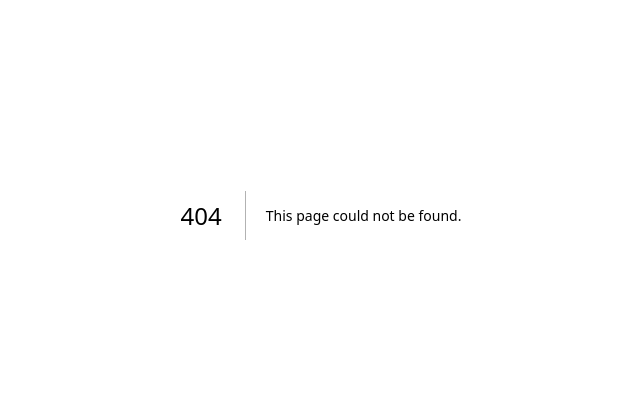
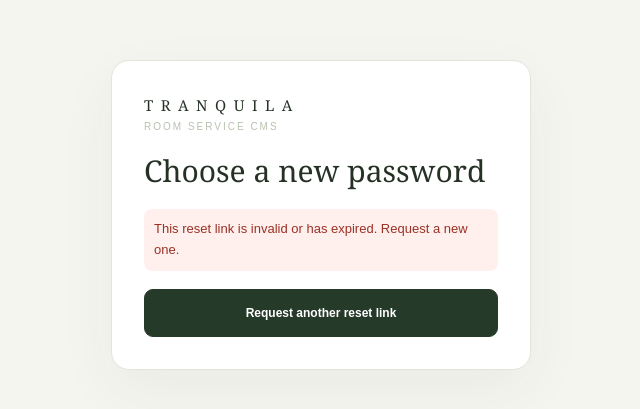
Before and after one commit to exorcist-coder/Tranquila-Menu-, a Next.js app in the folder Ambiiflora-Menu-main/: page /admin/reset-password in a window 1280 px wide. Before the commit this address had no page. Shown: the part 185-594 px from the top of the page, without its empty margins (319-959 px from the left). Built offline with nearby package versions, Linux system fonts and the light colour scheme.

Commit message:
Add Supabase staff password recovery flow

```diff
--- /dev/null
+++ b/Ambiiflora-Menu-main/src/app/admin/reset-password/page.tsx
@@ -0,0 +1,57 @@
+"use client";
+import { useEffect, useState } from "react";
+
+export default function ResetPasswordPage() {
+  const [accessToken, setAccessToken] = useState("");
+  const [password, setPassword] = useState("");
+  const [confirmPassword, setConfirmPassword] = useState("");
+  const [ready, setReady] = useState(false);
+  const [busy, setBusy] = useState(false);
+  const [error, setError] = useState("");
+  const [success, setSuccess] = useState(false);
+
+  useEffect(() => {
+    const params = new URLSearchParams(window.location.hash.replace(/^#/, ""));
+    const token = params.get("access_token") || "";
+    const type = params.get("type");
+    const authError = params.get("error_description");
+    if (token && (!type || type === "recovery")) setAccessToken(token);
+    else setError(authError || "This reset link is invalid or has expired. Request a new one.");
+    setReady(true);
+    window.history.replaceState(null, "", window.location.pathname + window.location.search);
+  }, []);
+
+  async function submit(event: React.FormEvent) {
+    event.preventDefault(); setError("");
+    if (password.length < 10) { setError("Use at least 10 characters for your new password."); return; }
+    if (password !== confirmPassword) { setError("The passwords do not match."); return; }
+    setBusy(true);
+    try {
+      const response = await fetch("/api/admin/reset-password", {
+        method: "PUT",
+        headers: { "Content-Type": "application/json" },
+        body: JSON.stringify({ accessToken, password }),
+      });
+      const data = await response.json();
+      if (!response.ok) throw new Error(data.error || "Could not update password.");
+      setSuccess(true); setPassword(""); setConfirmPassword(""); setAccessToken("");
+    } catch (cause) {
+      setError(cause instanceof Error ? cause.message : "Could not update password.");
+    } finally { setBusy(false); }
+  }
+
+  return <main className="admin-login"><form className="admin-login-card" onSubmit={submit}>
+    <div className="admin-brand">T R A N Q U I L A <span>ROOM SERVICE CMS</span></div>
+    <h1>Choose a new password</h1>
+    {!ready && <p>Checking your secure reset link…</p>}
+    {ready && success && <><p className="admin-success" role="status">Your password has been updated. You can now sign in with it.</p><a className="admin-primary admin-auth-button" href="/admin">Return to staff sign in</a></>}
+    {ready && !success && accessToken && <>
+      <p>Choose a new password for your staff account. Use at least 10 characters.</p>
+      <label>New password<input type="password" autoComplete="new-password" minLength={10} maxLength={200} required value={password} onChange={event => setPassword(event.target.value)} /></label>
+      <label>Confirm new password<input type="password" autoComplete="new-password" minLength={10} maxLength={200} required value={confirmPassword} onChange={event => setConfirmPassword(event.target.value)} /></label>
+      {error && <p className="admin-error" role="alert">{error}</p>}
+      <button className="admin-primary" disabled={busy}>{busy ? "Updating password…" : "Update password"}</button>
+    </>}
+    {ready && !accessToken && !success && <><p className="admin-error" role="alert">{error}</p><a className="admin-primary admin-auth-button" href="/admin/forgot-password">Request another reset link</a></>}
+  </form></main>;
+}
--- /dev/null
+++ b/Ambiiflora-Menu-main/src/app/api/admin/recover/route.ts
@@ -0,0 +1,28 @@
+import { NextResponse } from "next/server";
+
+export async function POST(req: Request) {
+  const url = (process.env.SUPABASE_URL ?? "").replace(/\/$/, "");
+  const key = process.env.NEXT_PUBLIC_SUPABASE_ANON_KEY ?? "";
+  if (!url || !key) return NextResponse.json({ error: "Password recovery is not configured. Add the Supabase environment variables first." }, { status: 503 });
+
+  let email = "";
+  try { email = String((await req.json()).email ?? "").trim().toLowerCase(); }
+  catch { return NextResponse.json({ error: "Enter the email address for your staff account." }, { status: 400 }); }
+  if (!/^[^\s@]+@[^\s@]+\.[^\s@]+$/.test(email) || email.length > 254) {
+    return NextResponse.json({ error: "Enter a valid email address." }, { status: 400 });
+  }
+
+  const origin = process.env.NEXT_PUBLIC_SITE_URL?.replace(/\/$/, "") || new URL(req.url).origin;
+  const redirectTo = `${origin}/admin/reset-password`;
+  const response = await fetch(`${url}/auth/v1/recover?redirect_to=${encodeURIComponent(redirectTo)}`, {
+    method: "POST",
+    headers: { apikey: key, "Content-Type": "application/json" },
+    body: JSON.stringify({ email }),
+    cache: "no-store",
+  });
+  if (!response.ok) {
+    console.error("Supabase password recovery request failed:", response.status);
+    return NextResponse.json({ error: "We could not send the reset email. Check the Supabase Auth email and redirect settings, then try again." }, { status: 502 });
+  }
+  return NextResponse.json({ ok: true, message: "If a staff account exists for that address, a password reset link will arrive shortly." }, { headers: { "Cache-Control": "no-store" } });
+}
--- /dev/null
+++ b/Ambiiflora-Menu-main/src/app/api/admin/reset-password/route.ts
@@ -0,0 +1,28 @@
+import { NextResponse } from "next/server";
+
+export async function PUT(req: Request) {
+  const url = (process.env.SUPABASE_URL ?? "").replace(/\/$/, "");
+  const key = process.env.NEXT_PUBLIC_SUPABASE_ANON_KEY ?? "";
+  if (!url || !key) return NextResponse.json({ error: "Password reset is not configured." }, { status: 503 });
+
+  let body: { accessToken?: string; password?: string };
+  try { body = await req.json(); }
+  catch { return NextResponse.json({ error: "Invalid request." }, { status: 400 }); }
+
+  const accessToken = String(body.accessToken ?? "");
+  const password = String(body.password ?? "");
+  if (!accessToken || accessToken.length > 8192) return NextResponse.json({ error: "The reset link is missing or expired. Request a new one." }, { status: 401 });
+  if (password.length < 10 || password.length > 200) return NextResponse.json({ error: "Use a password between 10 and 200 characters." }, { status: 400 });
+
+  const response = await fetch(`${url}/auth/v1/user`, {
+    method: "PUT",
+    headers: { apikey: key, Authorization: `Bearer ${accessToken}`, "Content-Type": "application/json" },
+    body: JSON.stringify({ password }),
+    cache: "no-store",
+  });
+  if (!response.ok) {
+    console.error("Supabase password update failed:", response.status);
+    return NextResponse.json({ error: "This reset link has expired or is invalid. Request a new password reset email." }, { status: 401 });
+  }
+  return NextResponse.json({ ok: true }, { headers: { "Cache-Control": "no-store" } });
+}
--- a/Ambiiflora-Menu-main/src/app/globals.css
+++ b/Ambiiflora-Menu-main/src/app/globals.css
@@ -431,3 +431,5 @@ body{background:var(--mist)}
 .contact-support a{color:var(--forest);font-weight:600;text-decoration:underline;text-underline-offset:3px}
 .admin-image-tools{display:flex;align-items:center;gap:14px;padding:12px;border:1px solid #e2e5dc;border-radius:10px;background:#f8f9f6}.admin-image-tools img{width:104px;height:104px;object-fit:cover;border-radius:8px;background:#e4e8df}.admin-image-tools>div{display:grid;gap:5px}.admin-image-tools small{font-size:11px;color:#7b8377;line-height:1.5}.admin-image-tools .admin-text-btn{justify-self:start;padding:4px 0}
 @media(max-width:520px){.masthead{align-items:center;gap:8px;padding-inline:14px}.masthead .brand{align-items:center;gap:7px;min-width:0}.masthead .brand-mark{width:36px}.masthead .brand h1{font-size:clamp(15px,4.5vw,18px);white-space:nowrap}.masthead-actions{align-items:flex-end;flex-direction:column;gap:5px}.masthead-actions .status{padding:5px 9px;font-size:10px;white-space:nowrap}.branch-change{font-size:10px;white-space:nowrap}.admin-image-tools{align-items:flex-start}.admin-image-tools img{width:84px;height:84px}}
+
+.admin-auth-link{display:block;margin:2px 0;text-align:center;color:var(--forest);font-size:13px;font-weight:600;text-decoration:underline;text-underline-offset:3px}.admin-success{padding:11px 12px;border-radius:8px;background:#edf5ee;color:#285a36;font-size:13px;line-height:1.5}.admin-auth-button{display:block;text-align:center;text-decoration:none}
--- a/Ambiiflora-Menu-main/src/lib/catalog.ts
+++ b/Ambiiflora-Menu-main/src/lib/catalog.ts
@@ -66,7 +66,7 @@ export const ITEMS: Item[] = [
     groups: [
       add("swallow", "Swallow", [["Poundo Yam", 2000, "pounded-yam"], ["Semo Extra", 1500, "semo"], ["Garri", 1500], ["White Garri", 1000], ["Plantain Flour", 2000], ["Wheat", 2000]]),
       add("soup", "Soup", [["Egusi Soup", 3000, "egusi"], ["Okro Soup", 3000, "okro"], ["Oha Soup", 3000, "oha"], ["Bitter Leaf Soup", 3000, "bitterleaf"], ["Ogbono Soup", 4000, "ogbono"], ["Afang Soup", 4000, "afang"], ["Vegetable Soup", 4000, "vegetable"], ["White Soup", 5000], ["Sea Food Okro Soup Only", 10500, "seafood-okro"], ["Fisherman Soup", 10500, "fisherman-soup"]]),
-      add("protein", "Protein (optional)", [["No protein", 0], ["Beef", 5000], ["Chicken", 5000], ["Goat Meat", 6000], ["European Hake Fish (Panla)", 6000, "hake-fish-panla"], ["Turkey Gizzard", 6000], ["Titus Fish", 9000]], { required: false }),
+      add("protein", "Protein (optional)", [["No protein", 0], ["Beef", 6600], ["Chicken", 6600], ["Goat Meat", 6000], ["European Hake Fish (Panla)", 6000, "hake-fish-panla"], ["Turkey Gizzard", 6000], ["Titus Fish", 9000]], { required: false }),
     ],
   },
   many("pepper-soup", "soups", "Pepper Soup", "Hot, aromatic broth.", "Type", [["Beef Pepper Soup", 6500, "beef"], ["Chicken Pepper Soup", 7500, "chicken"], ["Goat Meat Pepper Soup", 7000, "goat-meat"], ["Catfish Pepper Soup", 8000, "catfish"], ["Catfish Head Pepper Soup", 7000, "catfish-head"], ["Croaker Fish Pepper Soup", 8000, "croaker-fish"], ["Tilapia Pepper Soup", 4000, "tilapia"], ["Turkey Pepper Soup", 13000, "turkey"], ["Full Catfish Pepper Soup", 20000, "full-catfish"], ["Full Croaker Fish Pepper Soup", 25000, "full-croaker-fish"]], { photos: ["pepper-soup", "seafood-pepper-soup"] }),
```
Also changed, not shown: Ambiiflora-Menu-main/src/app/admin/forgot-password/page.tsx (added, +37 -0 lines), Ambiiflora-Menu-main/src/app/admin/page.tsx (+1 -1 lines).
